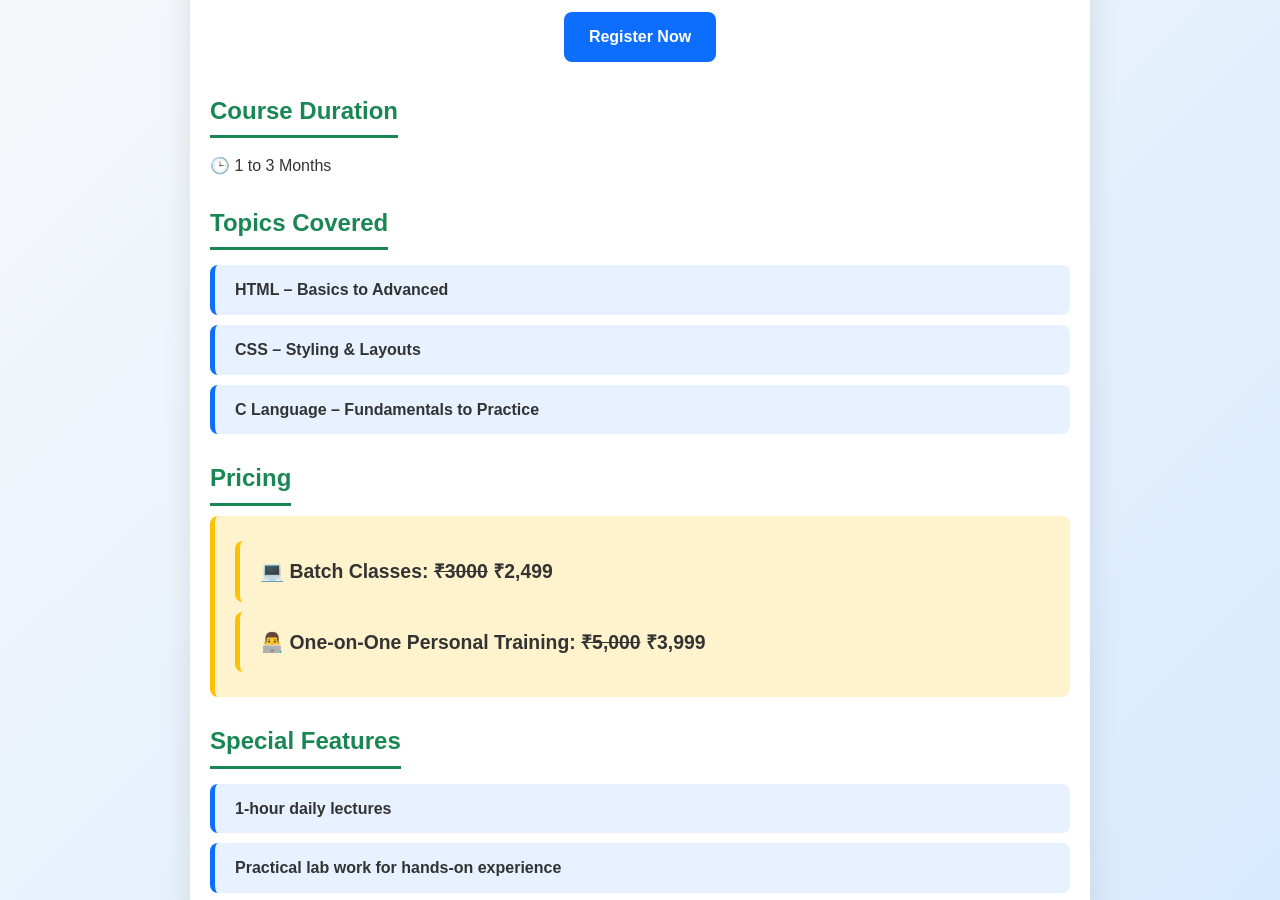
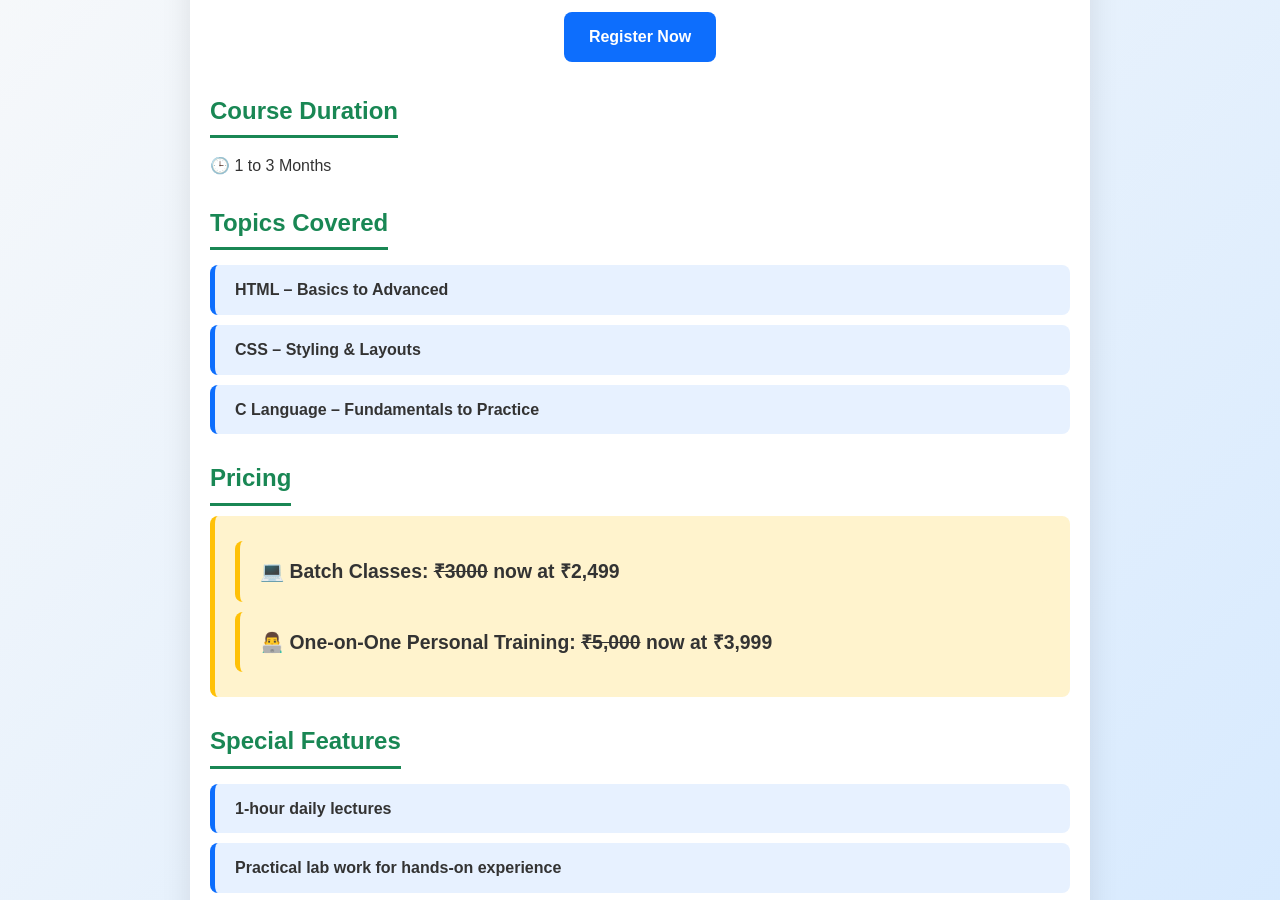
Before and after one commit to ayanmalek/LearProCode, a plain HTML site: page index.html in a window 1280 px wide. Shown: the part 165-1065 px from the top of the page. Drawn offline with Linux system fonts and the light colour scheme.

Commit message:
Update index.html

```diff
--- a/index.html
+++ b/index.html
@@ -167,8 +167,8 @@
     <div class="section pricing">
         <h2>Pricing</h2>
         <div class="section-content">
-            <div>💻 Batch Classes: <s>₹3000</s>  ₹2,499</div>
-            <div>👨‍💻 One-on-One Personal Training: <s>₹5,000</s>  ₹3,999</div>
+            <div>💻 Batch Classes: <s>₹3000</s> now at ₹2,499</div>
+            <div>👨‍💻 One-on-One Personal Training: <s>₹5,000</s>    now at ₹3,999</div>
         </div>
     </div>
 
```
